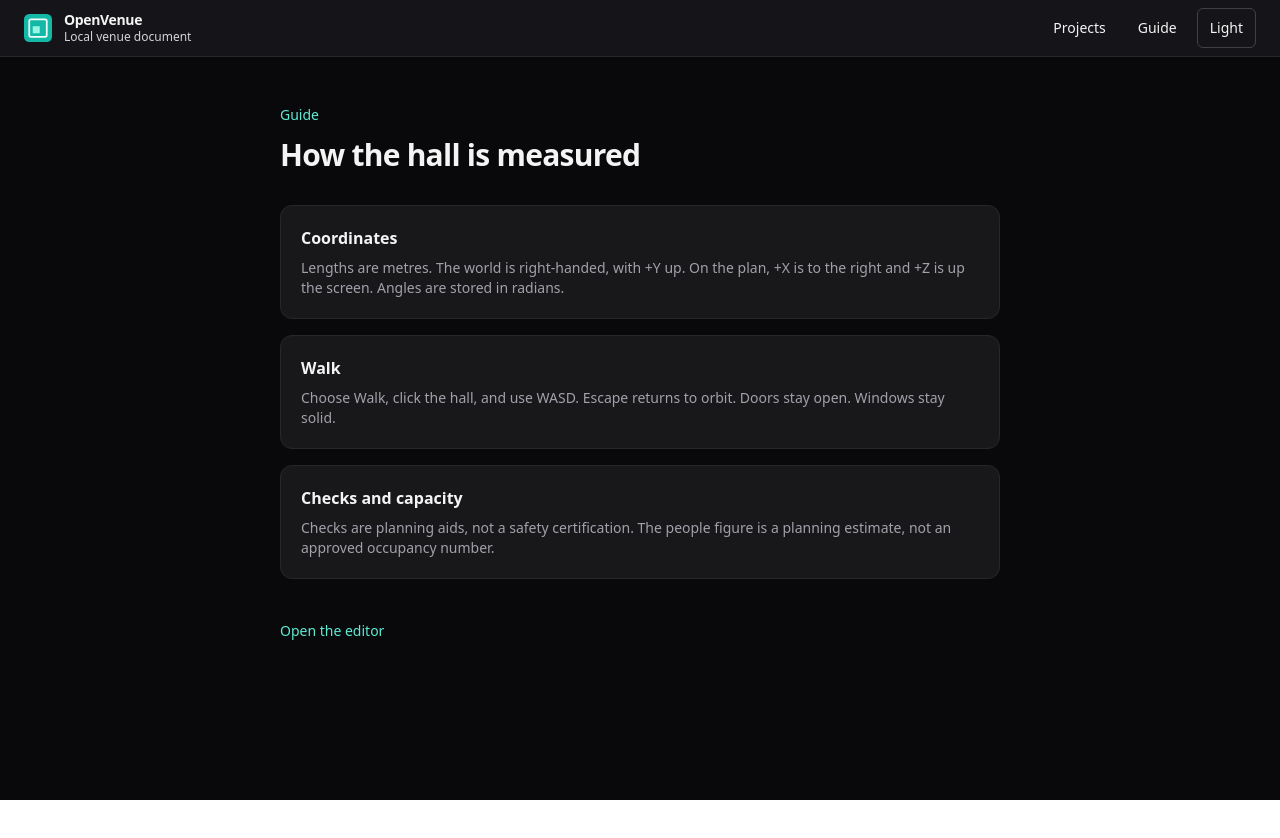
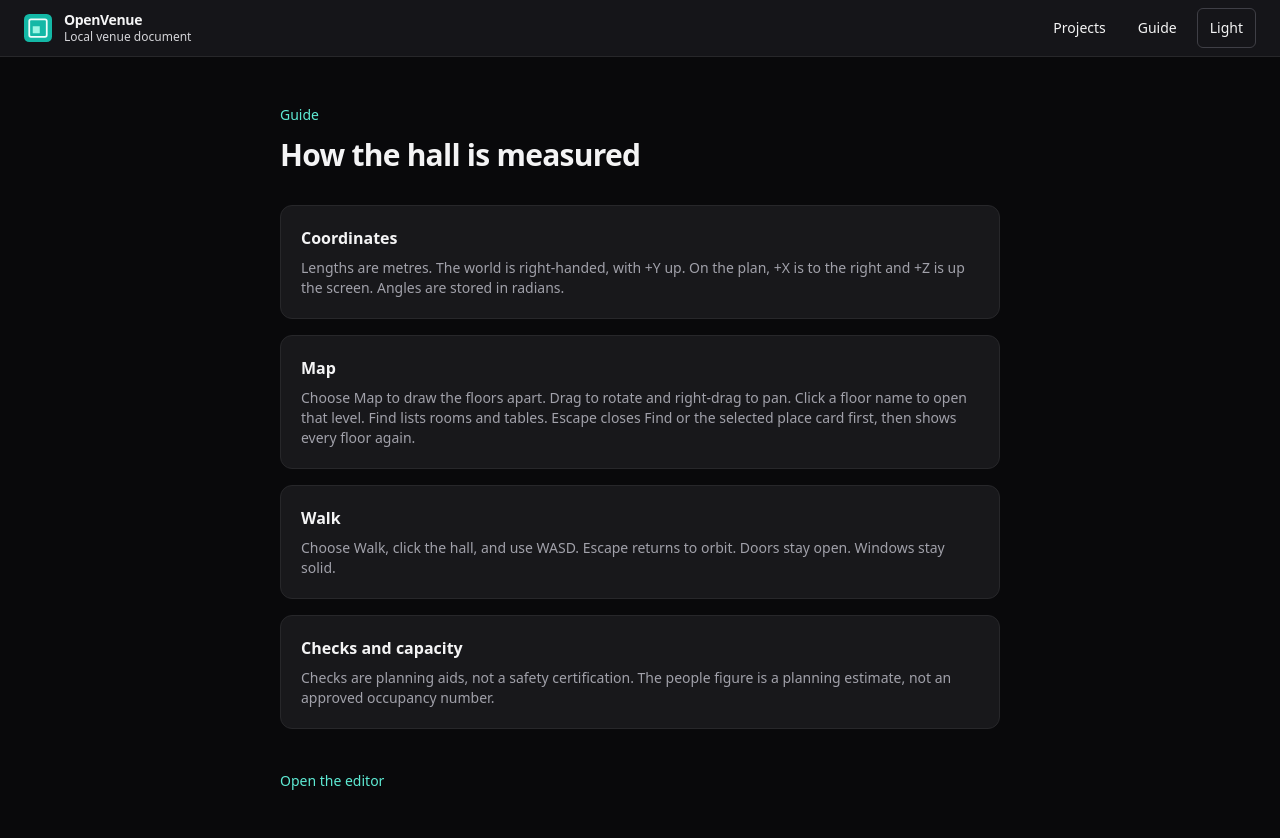
Before and after one commit to Rachit7168/OpenVenue, a Vue app in the folder apps/web/: page /guide in a window 1280 px wide. Shown: the top 838 px of the page. Before the commit the page ends 800 px from the top, so only its background shows below. Built offline with nearby package versions, Linux system fonts and the light colour scheme.

Commit message:
docs: add Map controls to the in-app guide

```diff
--- a/apps/web/src/views/GuideView.vue
+++ b/apps/web/src/views/GuideView.vue
@@ -14,6 +14,16 @@ import { RouterLink } from "vue-router";
         <p class="mt-2 text-sm text-zinc-600 dark:text-zinc-400">
           Lengths are metres. The world is right-handed, with +Y up. On the plan, +X is to the right
           and +Z is up the screen. Angles are stored in radians.
+        </p>
+      </article>
+      <article
+        class="rounded-xl border border-zinc-200 bg-white p-5 dark:border-zinc-800 dark:bg-zinc-900"
+      >
+        <h2 class="font-semibold">Map</h2>
+        <p class="mt-2 text-sm text-zinc-600 dark:text-zinc-400">
+          Choose Map to draw the floors apart. Drag to rotate and right-drag to pan. Click a floor
+          name to open that level. Find lists rooms and tables. Escape closes Find or the selected
+          place card first, then shows every floor again.
         </p>
       </article>
       <article
```
